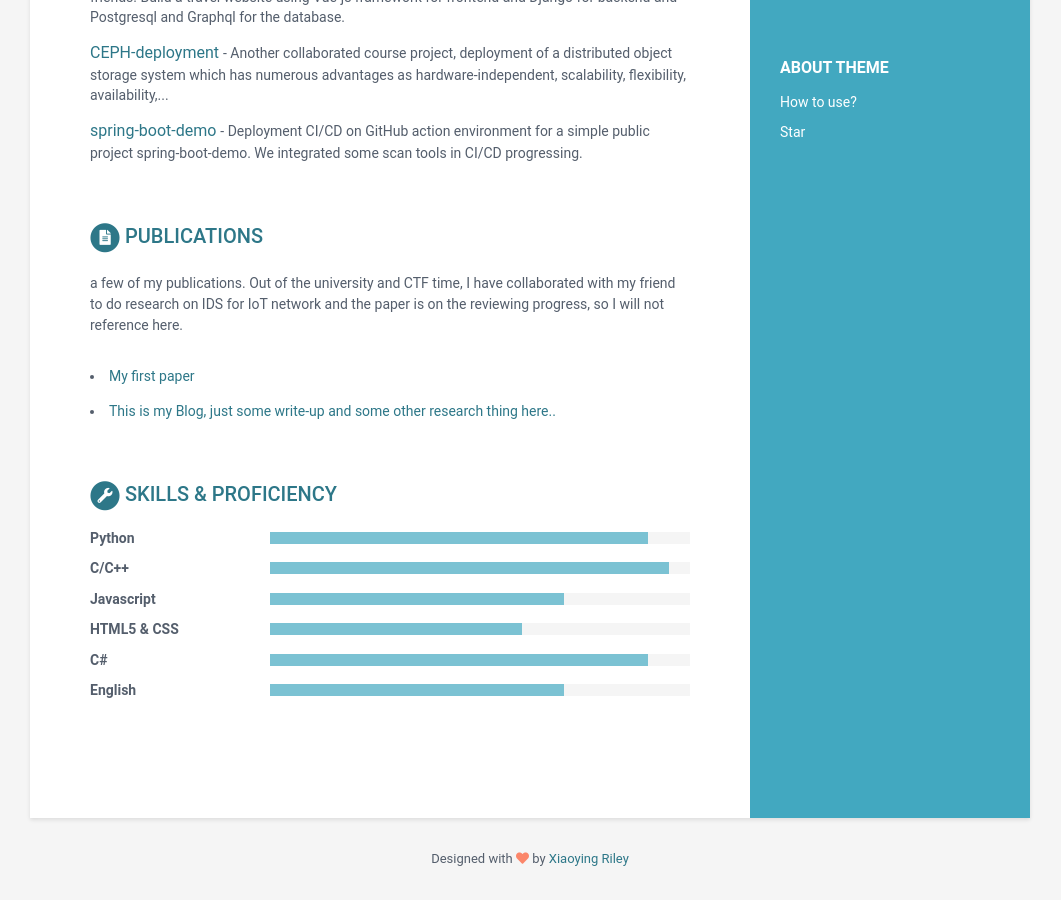
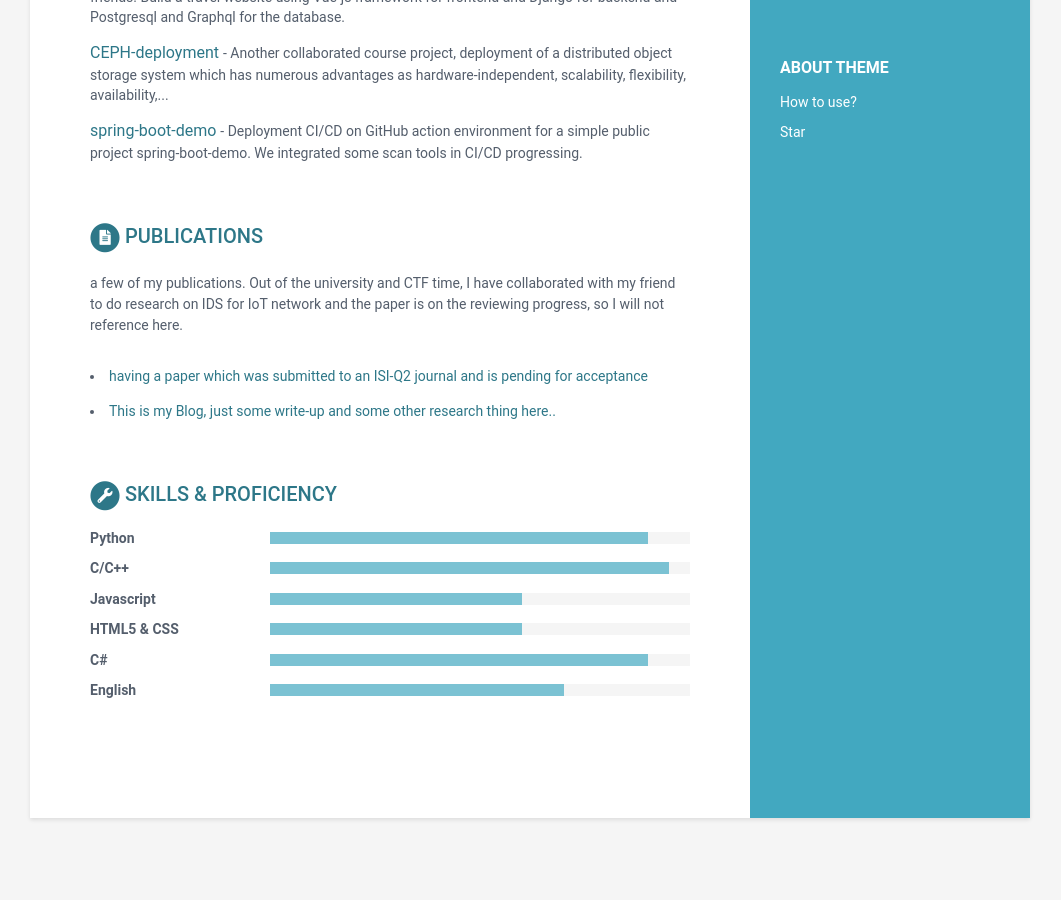
Before and after one commit to IxZZZ/CV, a Jekyll site: the page built from index.html, in a window 1280 px wide and 900 px high, scrolled down 1134 px. Shown: the whole window, without its empty margins (110-1171 px from the left). Built offline with Jekyll 4.4.1, drawn with Linux system fonts in a browser that asks for light colours; after the commit the page ends 2012 px from its top, so only the background shows below that.

Commit message:
upload update content

```diff
--- a/_data/data.yml
+++ b/_data/data.yml
@@ -88,7 +88,7 @@ projects:
       Below lists are some of my most prominent public repositories on Github.
     assignments:
       - title: CTF_JOINED
-        link: "#https://github.com/IxZZZ/CTF_JOINED"
+        link: "https://github.com/IxZZZ/CTF_JOINED"
         tagline: "A repository for all my joined CTF contests and Just some CTF was written up and some of it I was researching on the write up to learning new things such as ASCIS2020, ASCIS2019, Flare-on7,..."
 
       - title: Homomorphic-Encryption-on-Logistic-Regression
@@ -112,7 +112,7 @@ publications:
     intro: |
       a few of my publications. Out of the university and CTF time, I have collaborated with my friend to do research on IDS for IoT network and the paper is on the reviewing progress, so I will not reference here.
     papers:
-      - title: My first paper
+      - title: having a paper which was submitted to an ISI-Q2 journal and is pending for acceptance
         link: "#"
         authors:
         conference:
@@ -131,7 +131,7 @@ skills:
         level: 95%
 
       - name: Javascript
-        level: 70%
+        level: 60%
 
       - name: HTML5 & CSS
         level: 60%
@@ -142,5 +142,5 @@ skills:
       - name: English
         level: 70%
 
-footer: >
-    Designed with <i class="fas fa-heart"></i> by <a href="http://themes.3rdwavemedia.com" target="_blank" rel="nofollow">Xiaoying Riley</a>
+# footer: >
+#     Designed with <i class="fas fa-heart"></i> by <a href="http://themes.3rdwavemedia.com" target="_blank" rel="nofollow">Xiaoying Riley</a>
```
